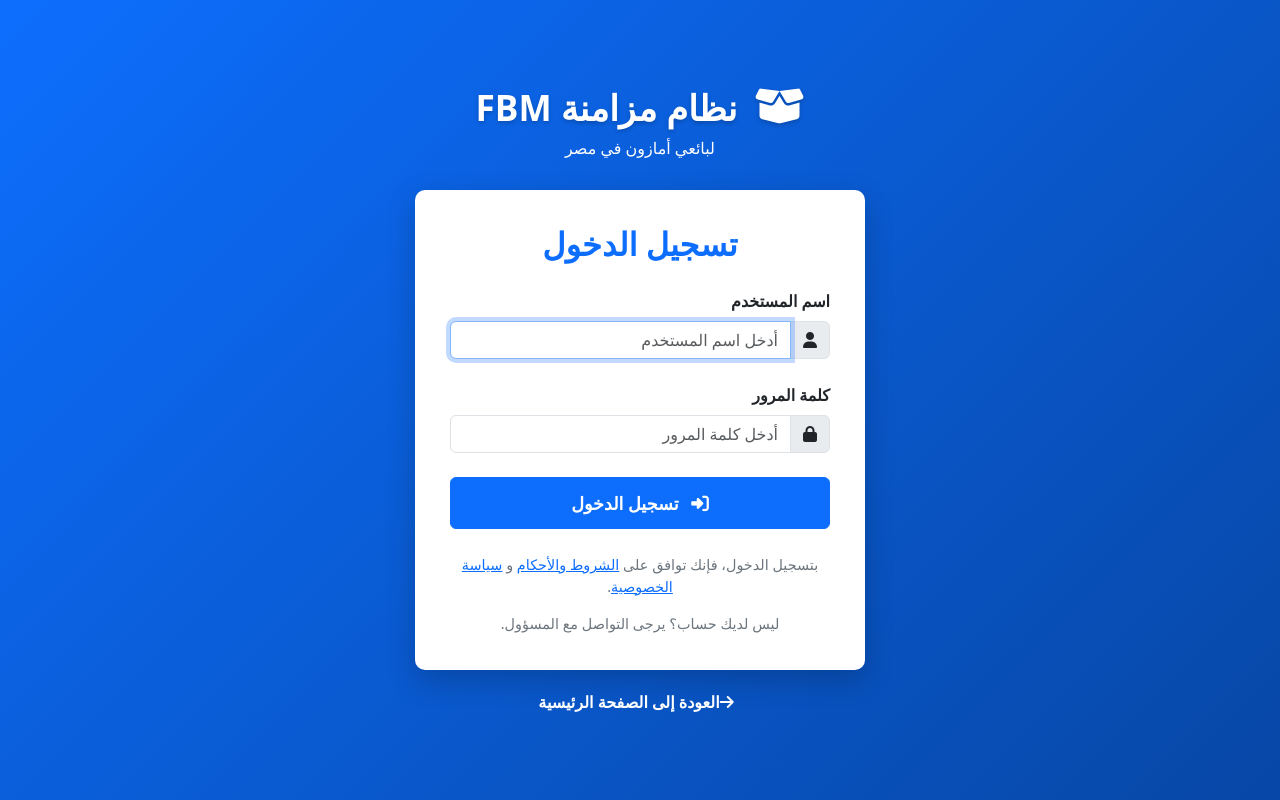
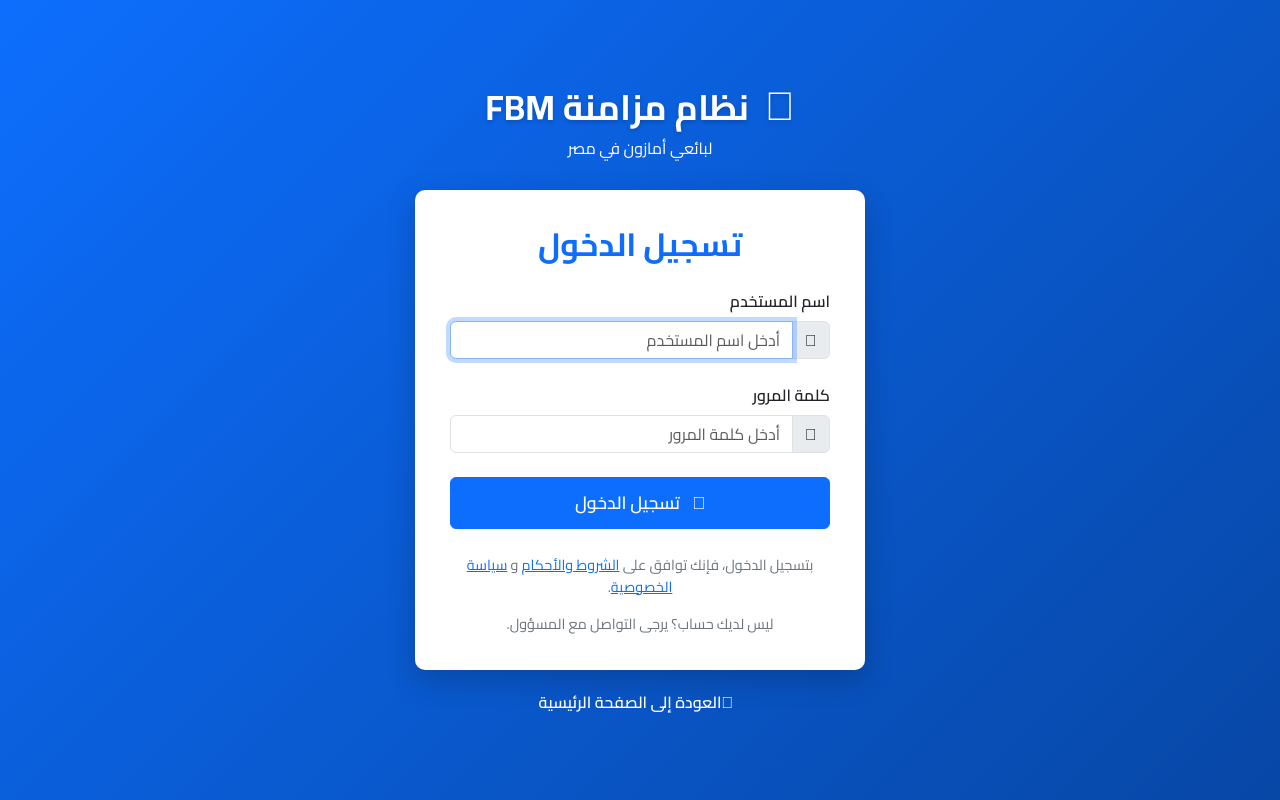
Before and after one commit to MWHEBA/MWHEBA_Amazon, a Django app: page /login/ in a window 1280 px wide. Run offline with Django 4.2, Linux system fonts and the light colour scheme.

Commit message:
إصلاح مشكلة الخط في صفحة تسجيل الدخول وتعديل مسار تسجيل الخروج

```diff
--- a/fbm_sync_project/settings.py
+++ b/fbm_sync_project/settings.py
@@ -174,7 +174,7 @@
 # Login URL
 LOGIN_URL = os.environ.get('LOGIN_URL', 'login')
 LOGIN_REDIRECT_URL = os.environ.get('LOGIN_REDIRECT_URL', 'dashboard')
-LOGOUT_REDIRECT_URL = os.environ.get('LOGOUT_REDIRECT_URL', 'login')
+LOGOUT_REDIRECT_URL = os.environ.get('LOGOUT_REDIRECT_URL', 'home')
 
 # Amazon SP-API Settings
 AWS_ACCESS_KEY = os.environ.get('AWS_ACCESS_KEY')
--- a/templates/registration/login.html
+++ b/templates/registration/login.html
@@ -4,6 +4,10 @@
     <meta charset="UTF-8">
     <meta name="viewport" content="width=device-width, initial-scale=1.0">
     <title>تسجيل الدخول - نظام مزامنة FBM</title>
+    <!-- Google Fonts - Cairo -->
+    <link rel="preconnect" href="https://fonts.googleapis.com">
+    <link rel="preconnect" href="https://fonts.gstatic.com" crossorigin>
+    <link href="https://fonts.googleapis.com/css2?family=Cairo:wght@400;500;600;700;800&display=swap" rel="stylesheet">
     <!-- Bootstrap RTL CSS -->
     <link rel="stylesheet" href="https://cdn.jsdelivr.net/npm/bootstrap@5.3.0/dist/css/bootstrap.rtl.min.css">
     <!-- Font Awesome -->
@@ -16,6 +20,12 @@
             align-items: center;
             justify-content: center;
             padding: 20px;
+            font-family: 'Cairo', sans-serif !important;
+        }
+
+        /* تطبيق الخط على جميع العناصر */
+        * {
+            font-family: 'Cairo', sans-serif !important;
         }
 
         .login-container {
@@ -35,6 +45,7 @@
             font-size: 2.2rem;
             color: white;
             text-shadow: 0 2px 4px rgba(0, 0, 0, 0.2);
+            font-family: 'Cairo', sans-serif;
         }
 
         .login-logo i {
@@ -53,6 +64,7 @@
             font-weight: 700;
             color: #0d6efd;
             margin-bottom: 25px;
+            font-family: 'Cairo', sans-serif;
         }
 
         .form-label {
```
Also changed, not shown: templates/base_public.html (+9 -0 lines).
